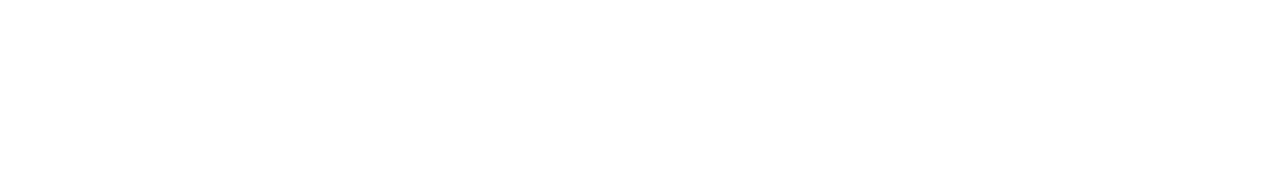
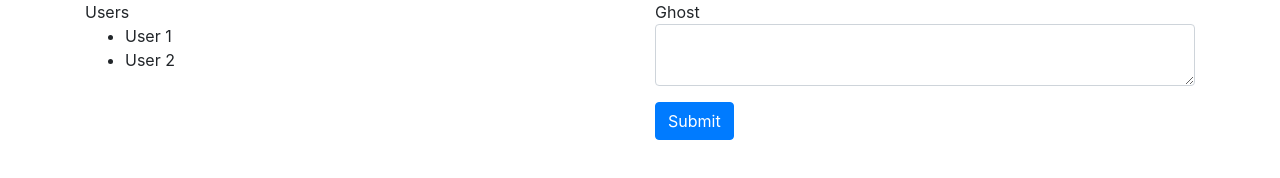
Before and after one commit to ConnorBach/Ghost, a website: page user/index.html in a window 1280 px wide. Drawn offline with nearby package versions, Linux system fonts and the light colour scheme.

Commit message:
Basic HTML layout with bootstrap

```diff
--- a/user/index.html
+++ b/user/index.html
@@ -1,7 +1,35 @@
+<!doctype html>
 <html>
     <head>
+        <meta charset="utf-8">
+        <meta name="viewport" content="width=device-width, initial-scale=1, shrink-to-fit=no">
+        <link rel="stylesheet" href="https://maxcdn.bootstrapcdn.com/bootstrap/4.0.0/css/bootstrap.min.css" integrity="sha384-Gn5384xqQ1aoWXA+058RXPxPg6fy4IWvTNh0E263XmFcJlSAwiGgFAW/dAiS6JXm" crossorigin="anonymous">
+        <title> Ghost </title>
     </head>
 
     <body>
+        <div class="container">
+            <div class="row">
+                <div class="col-md">
+                    Users
+                    <ul>
+                        <li> User 1 </li>
+                        <li> User 2 </li>
+                    </ul>
+                </div>
+                <div class="panel col-md">
+                    Ghost
+                    <div class="form-group">
+                        <textarea class="form-control" id="userInput"></textarea>
+                    </div>
+                    <button type="submit" class="btn btn-primary">Submit</button>
+                </div>
+            </div>
+        </div>
+
+
+        <script src="https://code.jquery.com/jquery-3.2.1.slim.min.js" integrity="sha384-KJ3o2DKtIkvYIK3UENzmM7KCkRr/rE9/Qpg6aAZGJwFDMVNA/GpGFF93hXpG5KkN" crossorigin="anonymous"></script>
+        <script src="https://cdnjs.cloudflare.com/ajax/libs/popper.js/1.12.9/umd/popper.min.js" integrity="sha384-ApNbgh9B+Y1QKtv3Rn7W3mgPxhU9K/ScQsAP7hUibX39j7fakFPskvXusvfa0b4Q" crossorigin="anonymous"></script>
+        <script src="https://maxcdn.bootstrapcdn.com/bootstrap/4.0.0/js/bootstrap.min.js" integrity="sha384-JZR6Spejh4U02d8jOt6vLEHfe/JQGiRRSQQxSfFWpi1MquVdAyjUar5+76PVCmYl" crossorigin="anonymous"></script>
     </body>
 </html>
```
Also changed, not shown: app.js (+16 -3 lines), user/css/bootstrap.min.css (added), user/js/bootstrap.min.js (added), 3 other files.
